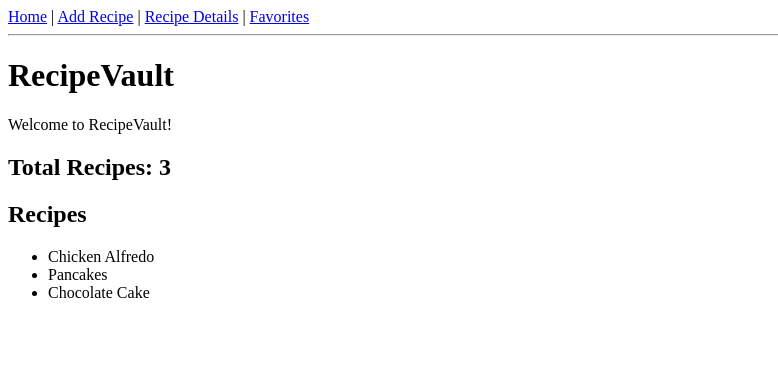
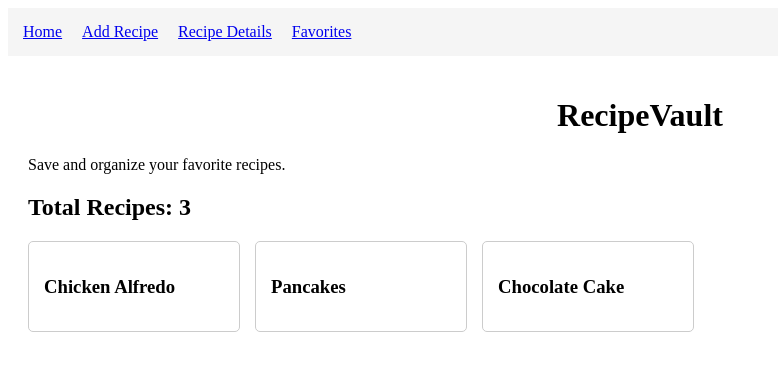
Before and after one commit to loelia92/recipevault, a Vue app: page / in a window 1280 px wide. Shown: the top 370 px of the page, without its empty margins (0-778 px from the left). Built offline with nearby package versions, Linux system fonts and the light colour scheme.

Commit message:
updated homepage layout

```diff
--- a/src/App.vue
+++ b/src/App.vue
@@ -1,13 +1,21 @@
 <template>
   <div>
-    <nav>
-      <RouterLink to="/">Home</RouterLink> | <RouterLink to="/add">Add Recipe</RouterLink> |
-      <RouterLink to="/recipe">Recipe Details</RouterLink> |
+    <nav class="nav">
+      <RouterLink to="/">Home</RouterLink>
+      <RouterLink to="/add">Add Recipe</RouterLink>
+      <RouterLink to="/recipe">Recipe Details</RouterLink>
       <RouterLink to="/favorites">Favorites</RouterLink>
     </nav>
-
-    <hr />
 
     <RouterView />
   </div>
 </template>
+
+<style scoped>
+.nav {
+  display: flex;
+  gap: 20px;
+  padding: 15px;
+  background-color: #f5f5f5;
+}
+</style>
--- a/src/views/HomeView.vue
+++ b/src/views/HomeView.vue
@@ -5,19 +5,40 @@ const recipesStore = useRecipesStore()
 </script>
 
 <template>
-  <div>
+  <div class="container">
     <h1>RecipeVault</h1>
 
-    <p>Welcome to RecipeVault!</p>
+    <p>Save and organize your favorite recipes.</p>
 
     <h2>Total Recipes: {{ recipesStore.totalRecipes }}</h2>
 
-    <h2>Recipes</h2>
-
-    <ul>
-      <li v-for="recipe in recipesStore.recipes" :key="recipe.id">
-        {{ recipe.title }}
-      </li>
-    </ul>
+    <div class="recipe-list">
+      <div v-for="recipe in recipesStore.recipes" :key="recipe.id" class="recipe-card">
+        <h3>{{ recipe.title }}</h3>
+      </div>
+    </div>
   </div>
 </template>
+
+<style scoped>
+.container {
+  padding: 20px;
+}
+
+h1 {
+  text-align: center;
+}
+
+.recipe-list {
+  display: flex;
+  gap: 15px;
+  margin-top: 20px;
+}
+
+.recipe-card {
+  border: 1px solid #ccc;
+  padding: 15px;
+  width: 180px;
+  border-radius: 5px;
+}
+</style>
```
